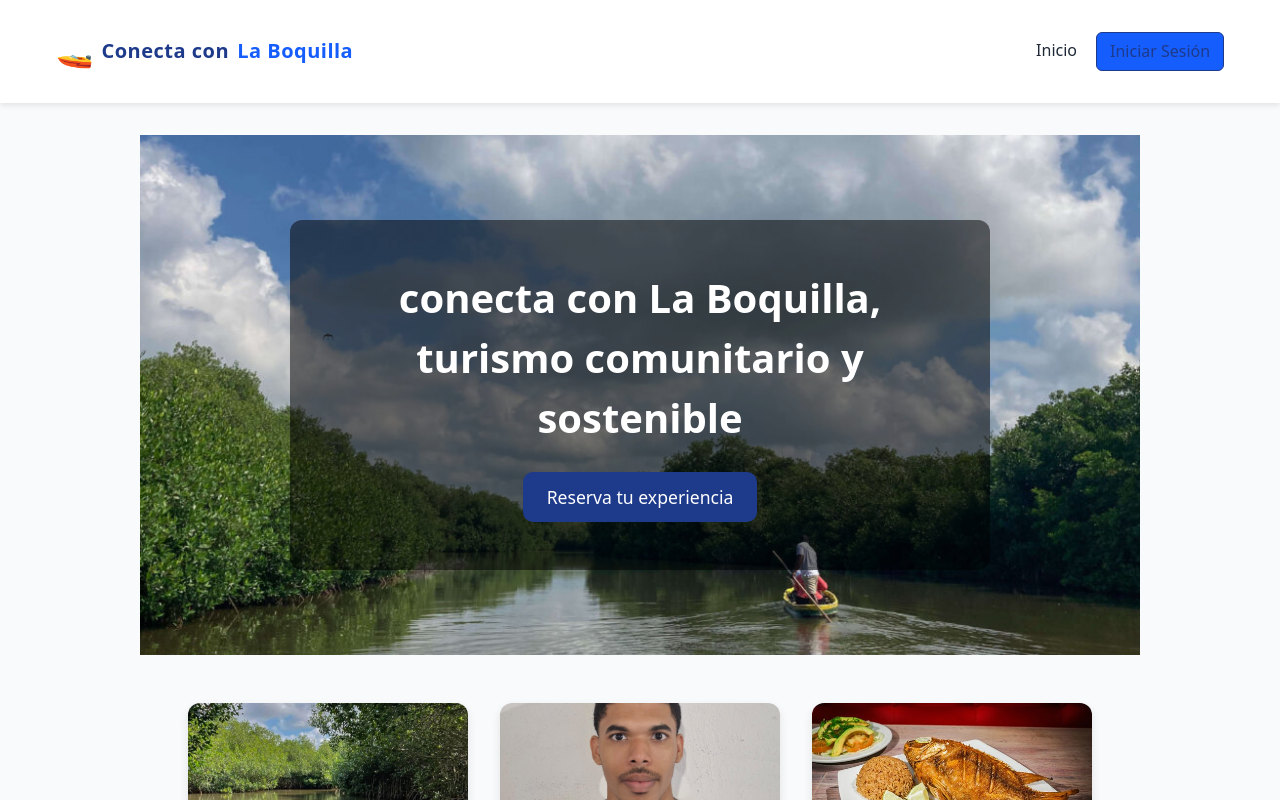
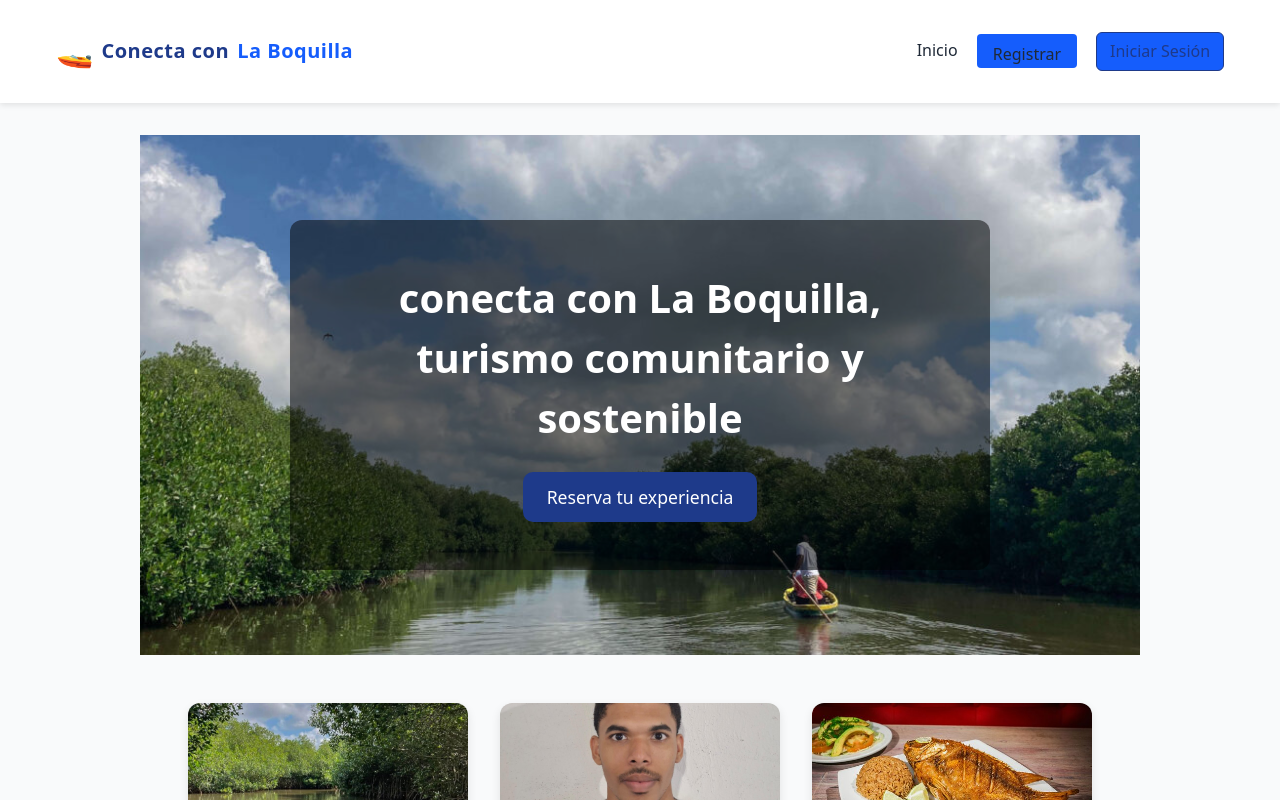
Before and after one commit to camilito2005/conecta-villagloria-la-boquilla-, a React (Vite) app in the folder Frontend/: page / in a window 1280 px wide. Shown: the top 800 px of the page. Built offline with nearby package versions, Linux system fonts and the light colour scheme; no server answers.

Commit message:
feat: añadi el boyton para registrar usuarios

```diff
--- a/Frontend/src/componentes/layouts.jsx
+++ b/Frontend/src/componentes/layouts.jsx
@@ -118,12 +118,22 @@
             )}
 
             {!haySesion && (
+              <>
+              <Link
+                to="/registro"
+                className="bg-blue-600 text-white px-4 py-2 rounded hover:bg-blue-700 transition"
+              >
+                Registrar
+              </Link>
+
               <Link
                 to="/login"
                 className="bg-blue-600 text-white px-4 py-2 rounded hover:bg-blue-700 transition"
               >
                 Iniciar Sesión
               </Link>
+              </>
+
             )}
           </nav>
         </div>
```
